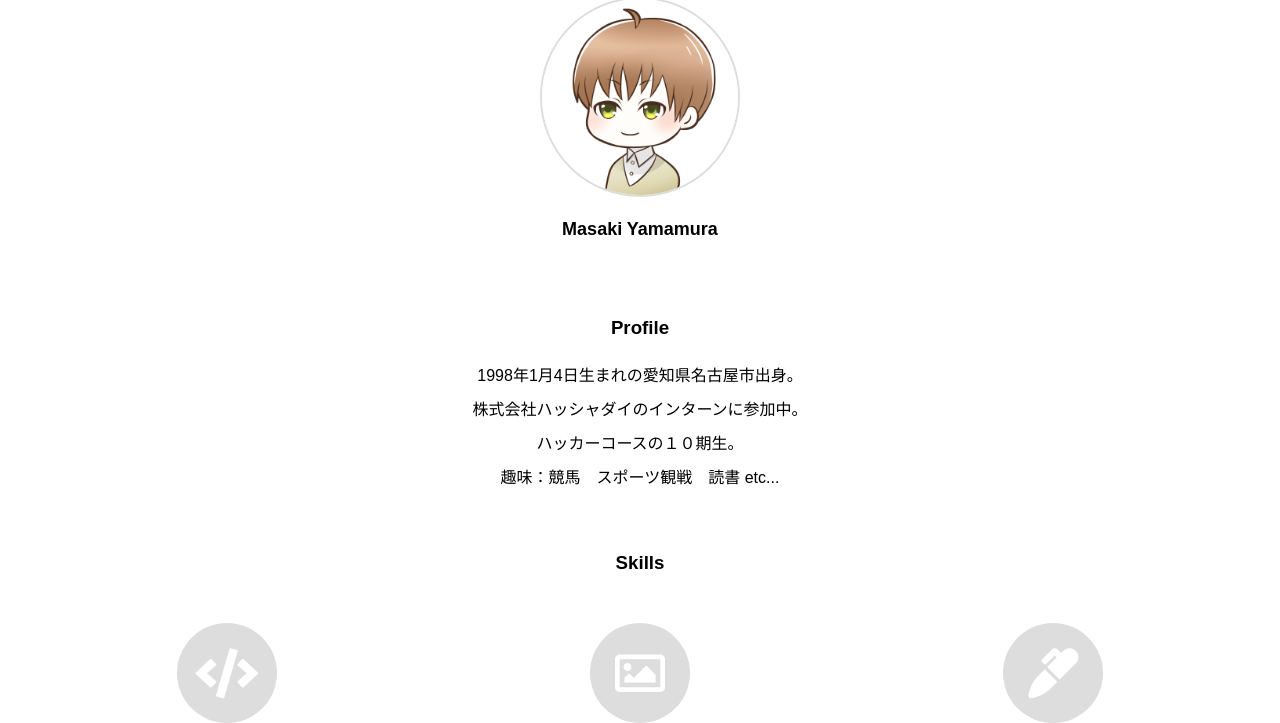
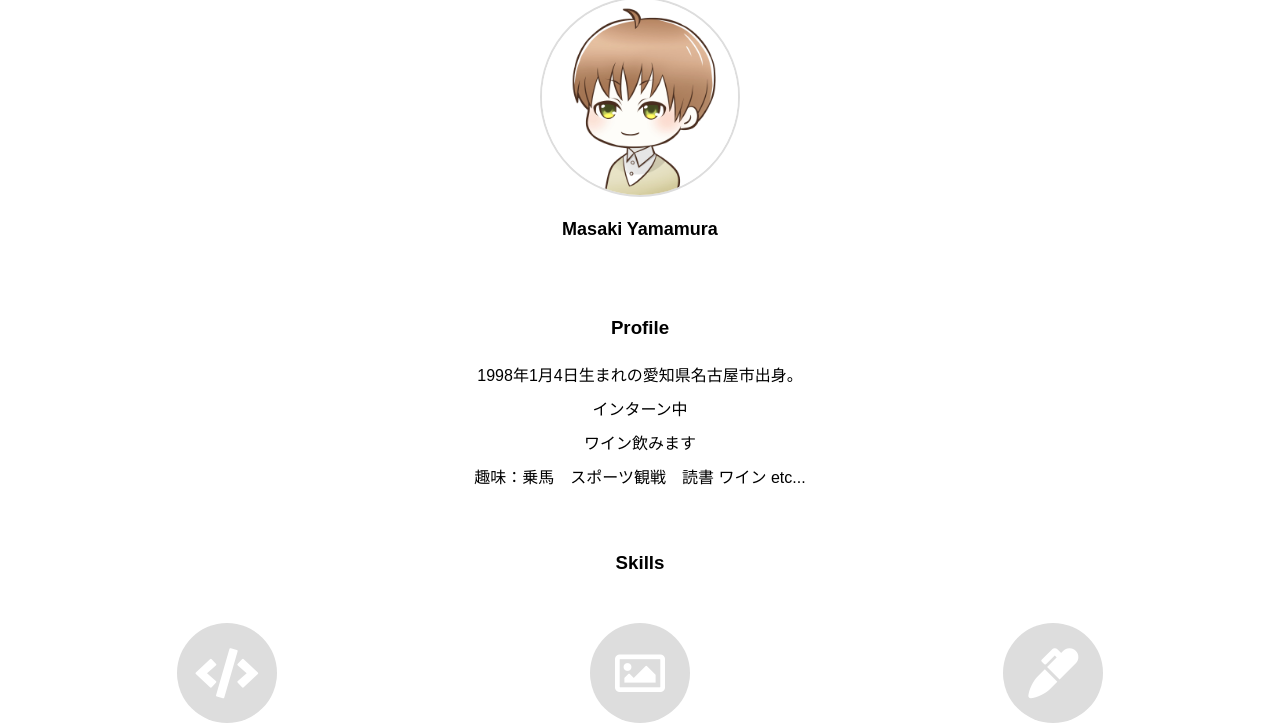
Before and after one commit to MatchaMasaki/MatchaMasaki.github.io, a plain HTML site: page profile.html in a window 1280 px wide. Shown: the part 83-806 px from the top of the page. Drawn offline with nearby package versions, Linux system fonts and the light colour scheme.

Commit message:
Update profile.html

```diff
--- a/profile.html
+++ b/profile.html
@@ -72,9 +72,9 @@
             <div class="history-card">
                 <h3 class="history">Profile</h3>
                 <p>1998年1月4日生まれの愛知県名古屋市出身。</p>
-                <p>株式会社ハッシャダイのインターンに参加中。</p>
-                <p>ハッカーコースの１０期生。</p>
-                <p>趣味：競馬　スポーツ観戦　読書 etc...</p>
+                <p>インターン中</p>
+                <p>ワイン飲みます</p>
+                <p>趣味：乗馬　スポーツ観戦　読書 ワイン etc...</p>
             </div>
         </div>
    </section>
```
